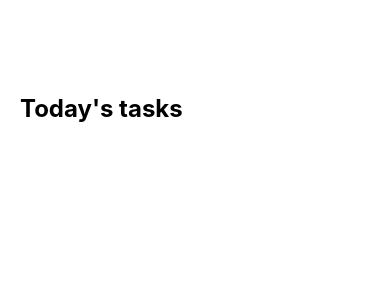
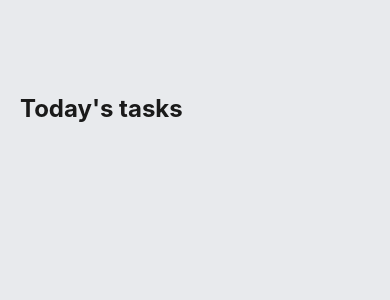
Before and after one commit to Paulo-Augusto12/react-native-todo-list, a React Native app: screen / in a window 390 px wide. Shown: the top 300 px of the page. Built offline with nearby package versions, Linux system fonts and the light colour scheme.

Commit message:
feat: changed app background color and font color

```diff
--- a/App.tsx
+++ b/App.tsx
@@ -13,12 +13,13 @@ export default function App() {
 const styles = StyleSheet.create({
   container: {
     flex: 1,
-    backgroundColor: "#fff",
+    backgroundColor: "#E8EAED",
     paddingTop: 94,
     paddingHorizontal: 20,
   },
   title: {
     fontSize: 24,
     fontWeight: "700",
+    color: "#1A1A1A",
   },
 });
```
